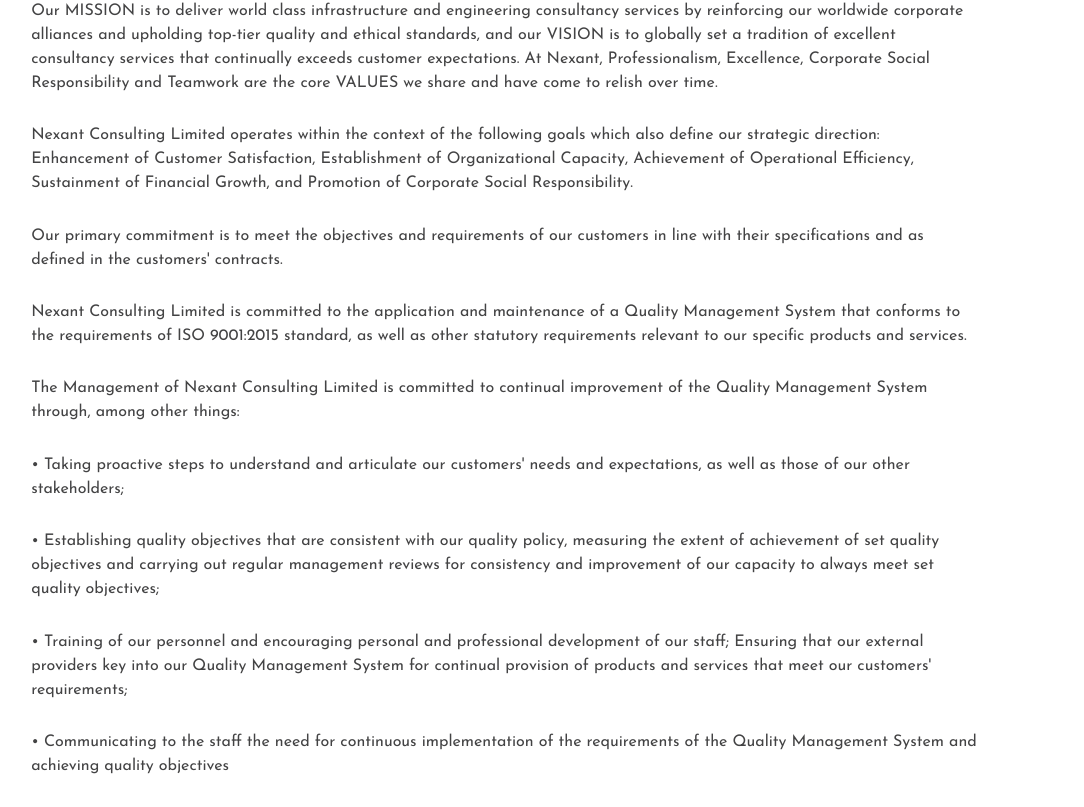
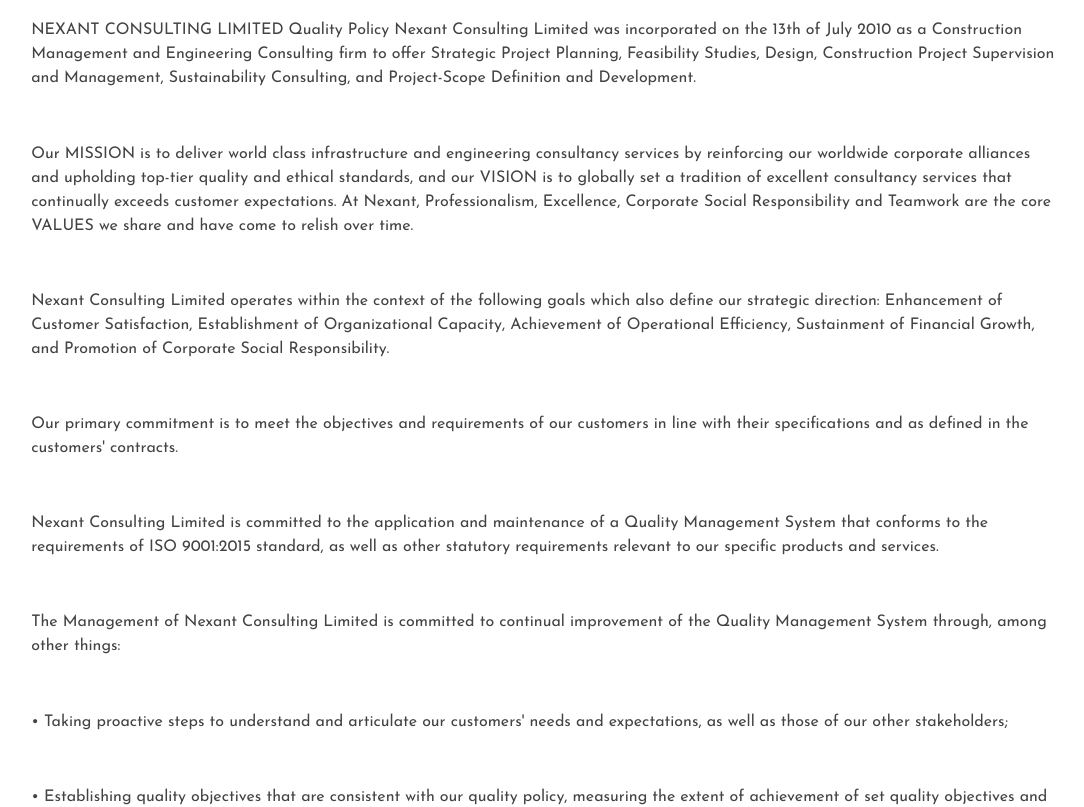
Before and after one commit to ola-torinmo/nexant, a React (Vite) app: page /qa in a window 1280 px wide. Shown: the part 314-1121 px from the top of the page, without its empty margins (148-1232 px from the left). Built offline with nearby package versions, Linux system fonts and the light colour scheme.

Commit message:
quality assurance & improved projects page

```diff
--- a/src/component/Headline2.jsx
+++ b/src/component/Headline2.jsx
@@ -5,7 +5,7 @@
 function Headline2 (props) {
   return (
     <div className=''>
-        <div className='2xl:max-w-[1536px] md:max-w-[1028px] max-w-[600px] m-auto w-full h-[900px] flex md:flex-row flex-col md:justify-between  items-center  md:pt-[0px] pt-[50px] md:mt-[-160px] mt-[30px] ipad-prov:px-[7%] ipad-v:px-[5%]'>
+        <div className='2xl:max-w-[1536px] md:max-w-[1028px] max-w-[600px] m-auto w-full h-[900px] flex md:flex-row flex-col md:justify-between  items-center  md:pt-[0px] pt-[50px] md:mt-[-160px] mt-[20px] ipad-prov:px-[7%] ipad-v:px-[5%]'>
             <div>
                  <div className='flex'>
                     <img src={props.img} alt="" className='w-12 h-6 mt-[40px]' />
--- a/src/component/Jumbotron.jsx
+++ b/src/component/Jumbotron.jsx
@@ -5,7 +5,7 @@
 
 
   return (
-    <div className='jumbo'>
+    <div className='jumbo pb-[10%]'>
 
         <img src={props.img} fluid
         className='image w-full md:h-[350px] h-[200px] '
--- a/src/component/Media.jsx
+++ b/src/component/Media.jsx
@@ -4,8 +4,8 @@
 
 export default function Media  (props)  {
   return (
-    <div className='md:mt-[-250px] mt-[-550px] px-12'>
-        <p className='font-medium m-auto 2xl:ml-[10%] xl:ml-[12%] md:ml-[100px] ml-[30px] md:mt-[0px] mt-[90px] text-xl'>Media</p>
+    <div className='md:mt-[-250px] mt-[-550px] px-12 md:pb-[10%] pb-[15%]'>
+        <p className='font-medium m-auto 2xl:ml-[10%] xl:ml-[12%] md:ml-[100px] ml-[30px] md:mt-[0px] mt-[90px] md:text-xl text-base'>Media</p>
         <img src={props.media} className='w-screen 2xl:mt-[10px] xl:mt-[10px] md:mt-[100px] mt-[0px] ' alt="" />
 
     </div>
--- a/src/pages/QA.jsx
+++ b/src/pages/QA.jsx
@@ -9,26 +9,26 @@
   return (
     <>
     <Navbar/>
-    <div className='flex flex-col md:flex-row md:justify-around md:my-10 mt-7'>
-        <h1 className='md:text-4xl text-2xl mt-2 text-center md:pb-[0%] pb-[3%] '>Quality Assurance Policy</h1>
-        <img src={logo} className=" w-[50%] md:w-[15%] md:ml-[0] ml-[24%] md:pb-[0%] pb-[3%] " alt="nexant" />
+    <div className='flex flex-col md:flex-row md:justify-around md:my-[100px] mt-12'>
+        <h1 className='md:text-4xl text-2xl mt-2 text-center md:pb-[0%] pb-[10%] '>Quality Assurance Policy</h1>
+        <img src={logo} className=" w-[50%] md:w-[15%] md:ml-[0] ml-[24%] md:pb-[0%] pb-[7%] " alt="nexant" />
     </div>
-    <div className=' w-[74%] ml-[14%]  '>
-    <p className='pb-[3%]'>NEXANT CONSULTING LIMITED Quality Policy Nexant Consulting Limited was incorporated on the 13th of July 2010 as a Construction Management and Engineering Consulting firm to offer Strategic Project Planning, Feasibility Studies, Design, Construction Project Supervision and Management, Sustainability Consulting, and Project-Scope Definition and Development. </p>
-    <p className='pb-[3%]'>Our MISSION is to deliver world class infrastructure and engineering consultancy services by reinforcing our worldwide corporate alliances and upholding top-tier quality and ethical standards, and our VISION is to globally set a tradition of excellent consultancy services that continually exceeds customer expectations. At Nexant, Professionalism, Excellence, Corporate Social Responsibility and Teamwork are the core VALUES we share and have come to relish over time.</p>
-    <p className='pb-[3%]'>Nexant Consulting Limited operates within the context of the following goals which also define our strategic direction: Enhancement of Customer Satisfaction, Establishment of Organizational Capacity, Achievement of Operational Efficiency, Sustainment of Financial Growth, and Promotion of Corporate Social Responsibility.</p>
-    <p className='pb-[3%]'>Our primary commitment is to meet the objectives and requirements of our customers in line with their specifications and as defined in the customers' contracts.</p>
-    <p className='pb-[3%]'>Nexant Consulting Limited is committed to the application and maintenance of a Quality Management System that conforms to the requirements of ISO 9001:2015 standard, as well as other statutory requirements relevant to our specific products and services. </p>
-    <p className='pb-[3%]'>The Management of Nexant Consulting Limited is committed to continual improvement of the Quality Management System through, among other things: </p>
-    <p className='pb-[3%]'>• Taking proactive steps to understand and articulate our customers' needs and expectations, as well as those of our other stakeholders;</p>
-    <p className='pb-[3%]'>
+    <div className=' w-[80%] ml-[14%]  '>
+    <p className='md:pb-[5%] pb-[10%]'>NEXANT CONSULTING LIMITED Quality Policy Nexant Consulting Limited was incorporated on the 13th of July 2010 as a Construction Management and Engineering Consulting firm to offer Strategic Project Planning, Feasibility Studies, Design, Construction Project Supervision and Management, Sustainability Consulting, and Project-Scope Definition and Development. </p>
+    <p className='md:pb-[5%] pb-[10%]'>Our MISSION is to deliver world class infrastructure and engineering consultancy services by reinforcing our worldwide corporate alliances and upholding top-tier quality and ethical standards, and our VISION is to globally set a tradition of excellent consultancy services that continually exceeds customer expectations. At Nexant, Professionalism, Excellence, Corporate Social Responsibility and Teamwork are the core VALUES we share and have come to relish over time.</p>
+    <p className='md:pb-[5%] pb-[10%]'>Nexant Consulting Limited operates within the context of the following goals which also define our strategic direction: Enhancement of Customer Satisfaction, Establishment of Organizational Capacity, Achievement of Operational Efficiency, Sustainment of Financial Growth, and Promotion of Corporate Social Responsibility.</p>
+    <p className='md:pb-[5%] pb-[10%]'>Our primary commitment is to meet the objectives and requirements of our customers in line with their specifications and as defined in the customers' contracts.</p>
+    <p className='md:pb-[5%] pb-[10%]'>Nexant Consulting Limited is committed to the application and maintenance of a Quality Management System that conforms to the requirements of ISO 9001:2015 standard, as well as other statutory requirements relevant to our specific products and services. </p>
+    <p className='md:pb-[5%] pb-[10%]'>The Management of Nexant Consulting Limited is committed to continual improvement of the Quality Management System through, among other things: </p>
+    <p className='md:pb-[5%] pb-[10%]'>• Taking proactive steps to understand and articulate our customers' needs and expectations, as well as those of our other stakeholders;</p>
+    <p className='md:pb-[5%] pb-[10%]'>
 
     • Establishing quality objectives that are consistent with our quality policy, measuring the extent of achievement of set quality objectives and carrying out regular management reviews for consistency and improvement of our capacity to always meet set quality objectives;
 
     </p>
-    <p className='pb-[3%]'>• Training of our personnel and encouraging personal and professional development of our staff; Ensuring that our external providers key into our Quality Management System for continual provision of products and services that meet our customers' requirements;
+    <p className='md:pb-[5%] pb-[10%]'>• Training of our personnel and encouraging personal and professional development of our staff; Ensuring that our external providers key into our Quality Management System for continual provision of products and services that meet our customers' requirements;
     </p>
-    <p className='pb-[3%]'>• Communicating to the staff the need for continuous implementation of the requirements of the Quality Management System and achieving quality objectives</p>
+    <p className='md:pb-[5%] pb-[10%]'>• Communicating to the staff the need for continuous implementation of the requirements of the Quality Management System and achieving quality objectives</p>
     </div>
     <img src={signature} className="h-[100px] ml-[14%] my-10" alt="signature" />
     <Footer/>
```
